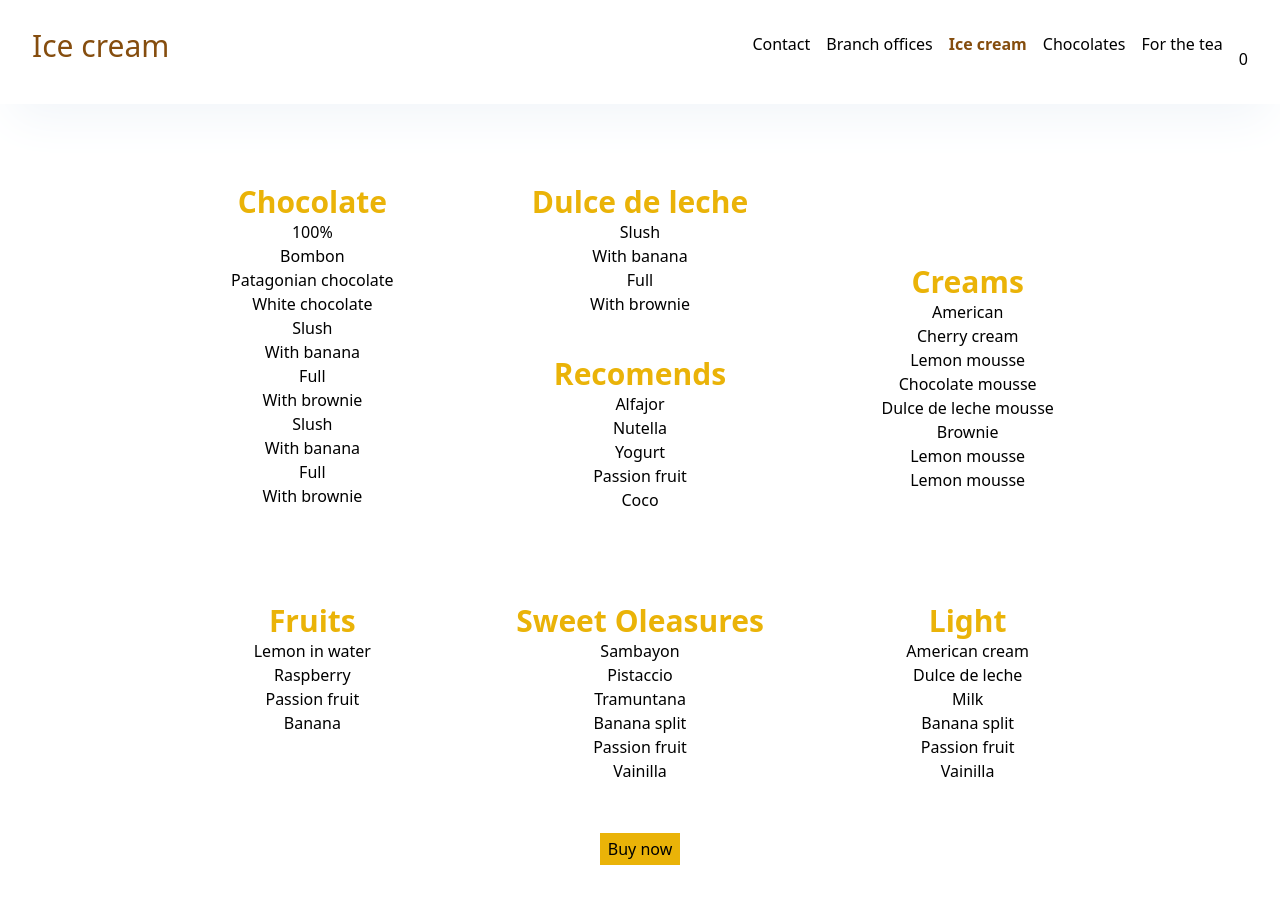
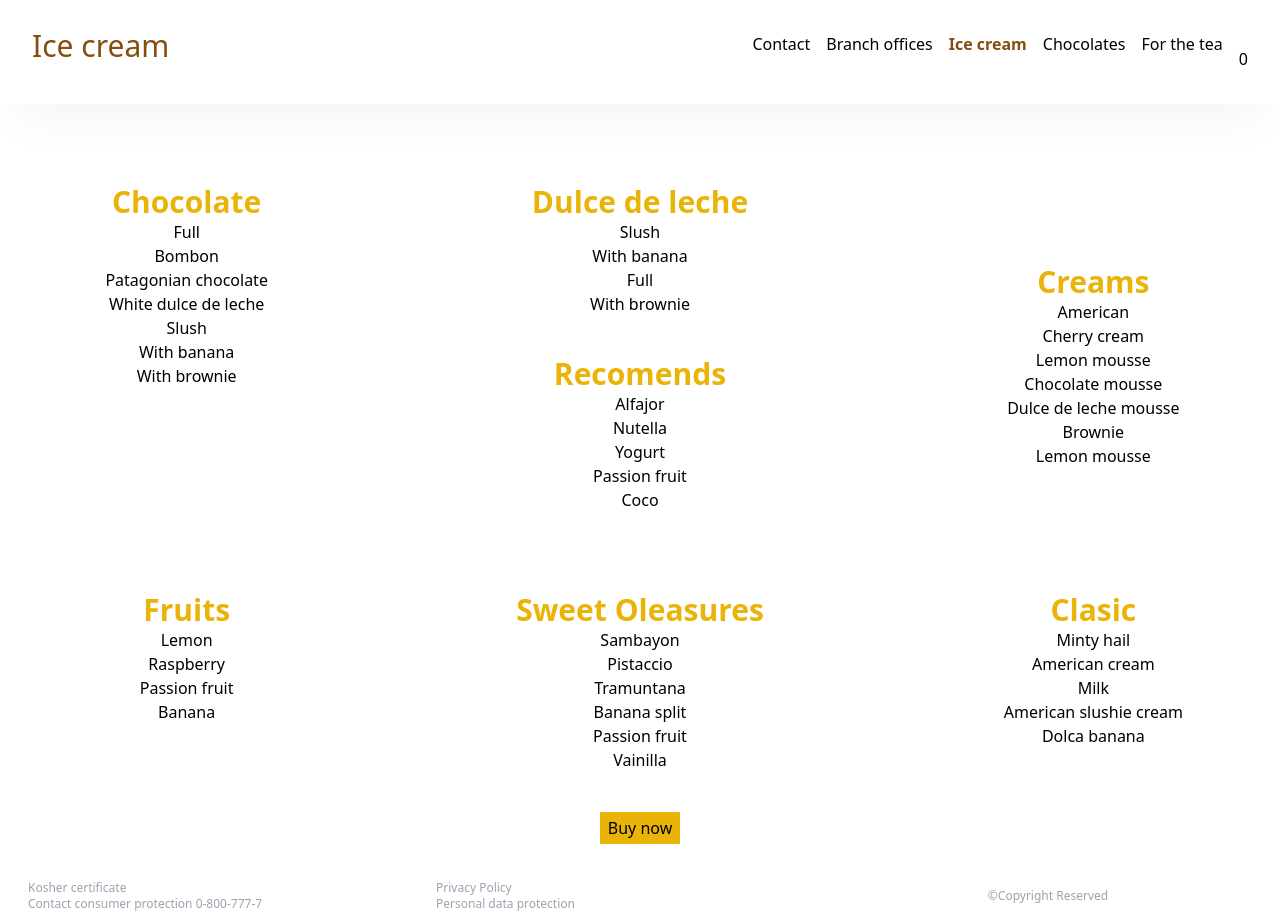
Before and after one commit to Githubmagali/icecream-shop, a Next.js app: page /iceCream in a window 1280 px wide. Built offline with nearby package versions, Linux system fonts and the light colour scheme.

Commit message:
change tastes

```diff
--- a/src/app/contact/page.jsx
+++ b/src/app/contact/page.jsx
@@ -1,7 +1,7 @@
 "use client"
 import { useState} from "react"
 import CustomAlert from '@/components/alert';
-
+import Footer from "@/components/footer";
 
 
 function ResendPage() {
@@ -95,6 +95,7 @@ function ResendPage() {
 
         </form>
       </section>
+      <Footer />
     </>
   )
 }
--- a/src/app/forTheTea/page.jsx
+++ b/src/app/forTheTea/page.jsx
@@ -1,17 +1,18 @@
 "use client"
 import { useCart } from "@/context/cartProvider"
 import { items } from '@/assets/offices'
+import Footer from "@/components/footer"
 
 
 
 function ForTheTea() {
 
-    const {addToCart, removeFromCart, getItemQuantity } = useCart()
+    const { addToCart, removeFromCart, getItemQuantity } = useCart()
 
 
     return (<>
         <h1 className="text-center text-5xl py-10">For the tea</h1>
-        <div className="flex items-center justify-center ">
+        <div className="flex flex-col items-center justify-center ">
             <div className="grid sm:gap-y-5 lg:grid-cols-8 text-center lg:px-20">
                 {items.map((item, index) => (<>
                     <img src={item.img}
@@ -29,8 +30,8 @@ function ForTheTea() {
                                 <button className="bg-gray-200 hover:bg-gray-300 px-2 rounded-full" onClick={() => removeFromCart(item.id)}>-</button>
                             </div>
 
-                        ): (
-                            <button  onClick={() => addToCart(item)}
+                        ) : (
+                            <button onClick={() => addToCart(item)}
                                 className={`lg:py-1 bg-gray-200 px-1 hover:bg-gray-300 rounded-md ${item.soldOut ? "hidden" : ""}`}>Add to Cart</button>
                         )
                         }
@@ -44,6 +45,9 @@ function ForTheTea() {
 
             </div>
         </div>
+
+        <Footer/>
+
     </>)
 }
 
--- a/src/app/iceCream/page.jsx
+++ b/src/app/iceCream/page.jsx
@@ -2,6 +2,8 @@
 import React, { useState } from 'react';
 import Link from 'next/link';
 import data from "@/assets/slider.json"
+import Footer from '@/components/footer';
+
 
 
 
@@ -18,7 +20,7 @@ function IceCream() {
     const fruits = data.fruits;
     const recomends = data.recomends;
     const sweetOleasures = data.sweetOleasures;
-    const light = data.light;
+    const clasic = data.clasic;
     const quantityIceCream = data.quantityIceCream;
 
     const handleBuyNowClick = () => {
@@ -28,8 +30,8 @@ function IceCream() {
 
 
 
-    return (
-        <div className="flex  justify-center h-screen pt-10">
+    return (<>
+        <div className="flex flex-col justify-center  pt-10">
             <div className="lg:grid lg:grid-cols-3  justify-center text-center gap-x-20">
 
                 <div className="col-span-1  sm:py-10">
@@ -74,8 +76,8 @@ function IceCream() {
                     ))}
                 </div>
                 <div className="col-span-1 sm:py-10">
-                    <h1 className="text-3xl font-bold text-yellow-500">Light</h1>
-                    {light.map((item, index) => (
+                    <h1 className="text-3xl font-bold text-yellow-500">Clasic</h1>
+                    {clasic.map((item, index) => (
                         <p key={index}>{item.name}</p>
 
                     ))}
@@ -96,11 +98,11 @@ function IceCream() {
                                     />
                                 </div>
                                 <div className='text-center'>
-                                    <p className="text-gray-500">{item.name}</p>
-                                    <p className="text-gray-500 ">${item.price}</p>
+                                    <p className="text-gray-500 pl-5">{item.name}</p>
+                                    <p className="text-gray-500 pb-2">${item.price}</p>
                                     <Link
-                                    className='bg-yellow-100 hover:bg-yellow-200 hover:text-white my-5 px-2 '
-                                     href={item.href} passHref>
+                                        className='bg-yellow-100 hover:bg-yellow-200 hover:text-white mb-10 px-2 '
+                                        href={item.href} passHref>
                                         Add cart
                                     </Link>
 
@@ -112,12 +114,13 @@ function IceCream() {
 
                     </>
                 )}
+
             </div>
 
+        </div>
+        <Footer />
 
-
-        </div>
-    )
+    </>)
 }
 
 export default IceCream
--- a/src/app/layout.tsx
+++ b/src/app/layout.tsx
@@ -3,6 +3,7 @@ import { Inter } from "next/font/google";
 import "./globals.css";
 import {CartProvider} from '@/context/cartProvider'
 import Navbar from '../components/navbar'
+
 
 const inter = Inter({ subsets: ["latin"] });
 
@@ -26,6 +27,7 @@ export default function RootLayout({
         </CartProvider>
         </body>
 
+
     </html>
   );
 }
--- a/src/app/swiper/page.jsx
+++ b/src/app/swiper/page.jsx
@@ -27,8 +27,8 @@ const items = [
     img:"/swiper-icecream-americano.png"
   },{
     id:6,
-    name:"Lemon pie",
-    img:"/lemon-pie.png"
+    name:"Bombon",
+    img:"/swiper-bombon.jpg"
   }
 ]
 
--- a/src/assets/slider.json
+++ b/src/assets/slider.json
@@ -1,17 +1,12 @@
 {
     "chocolate": [
-      {"id": 1, "name": "100%"},
+      {"id": 1, "name": "Full"},
       {"id": 2, "name": "Bombon"},
       {"id": 3, "name": "Patagonian chocolate"},
-      {"id": 4, "name": "White chocolate"},
+      {"id": 4, "name": "White dulce de leche"},
       {"id": 5, "name": "Slush"},
       {"id": 6, "name": "With banana"},
-      {"id": 7, "name": "Full"},
-      {"id": 8, "name": "With brownie"},
-      {"id": 9, "name": "Slush"},
-      {"id": 10, "name": "With banana"},
-      {"id": 11, "name": "Full"},
-      {"id": 12, "name": "With brownie"}
+      {"id": 7, "name": "With brownie"}
 
     ],
     "dulce": [
@@ -28,11 +23,10 @@
       {"id": 4, "name": "Chocolate mousse"},
       {"id": 5, "name": "Dulce de leche mousse"},
       {"id": 6, "name": "Brownie"},
-      {"id": 7, "name": "Lemon mousse"},
-      {"id": 8, "name": "Lemon mousse"}
+      {"id": 7, "name": "Lemon mousse"}
     ],
     "fruits":[
-        {"id": 1, "name": "Lemon in water"},
+        {"id": 1, "name": "Lemon"},
         {"id": 2, "name": "Raspberry"},
         {"id": 3, "name": "Passion fruit"},
         {"id": 4, "name": "Banana"}
@@ -54,18 +48,17 @@
         {"id": 6, "name": "Vainilla"}
 
       ],
-      "light": [
-        {"id": 1, "name": "American cream"},
-        {"id": 2, "name": "Dulce de leche"},
+      "clasic": [
+        {"id": 1, "name": "Minty hail"},
+        {"id": 2, "name": "American cream"},
         {"id": 3, "name": "Milk"},
-        {"id": 4, "name": "Banana split"},
-        {"id": 5, "name": "Passion fruit"},
-        {"id": 6, "name": "Vainilla"}
+        {"id": 4, "name": "American slushie cream"},
+        {"id": 5, "name": "Dolca banana"}
       ],
       "quantityIceCream": [
         {"id": 1, "name": "Ice cream 1 K", "price": 32, "img" : "icon-iceCream.png", "href":"/iceCream/oneK"},
-        {"id": 2, "name": "Icre cream 1/2", "price": 29, "img" : "1-2-iceCream.png", "href":"/iceCream/half"},
-        {"id": 3, "name": "Ice cream 1/4", "price": 32, "img" : "1-4-iceCream.png", "href":"/iceCream/quarter"}
+        {"id": 2, "name": "Icre cream 1/2", "price": 29, "img" : "icon-2-iceCream.png", "href":"/iceCream/half"},
+        {"id": 3, "name": "Ice cream 1/4", "price": 32, "img" : "icon-3-iceCream.png", "href":"/iceCream/quarter"}
 
       ]
 
--- a/src/components/footer.jsx
+++ b/src/components/footer.jsx
@@ -1,17 +1,22 @@
 function Footer() {
     return (
-        <div className="flex items-center justify-center py-4 px-5">
-            <div className="flex-1">
-            <p className="text-gray-400 sm:text-sm">Kosher certificate</p>
-            <p className="text-gray-400 sm:text-sm">Contact consumer protection 0-800-777-7</p>
+        <div className=" bottom-0 left-0 right-0 text-white p-2 ">
+            <div className=" flex items-center justify-center px-5">
+                <div className="flex-1">
+                    <p className="text-gray-400 text-xs">Kosher certificate</p>
+                    <p className="text-gray-400 text-xs">Contact consumer protection 0-800-777-7</p>
+                </div>
+                <div className="flex-1">
+                    <div />
+                    <p className="text-gray-400 text-xs">Privacy Policy</p>
+                    <p className="text-gray-400 text-xs">Personal data protection</p>
+                </div>
+                <div className="flex-1">
+                <p className="text-gray-400 flex items-center justify-center text-xs ">&#169;Copyright Reserved</p>
+                </div>
+
+
             </div>
-            <div className="flex-1">
-            <div/>
-            <p className="text-gray-400 sm:text-sm">Privacy Policy</p>
-            <p className="text-gray-400 sm:text-sm">Personal data protection</p>
-            </div>
-            <p className="flex items-center justify-center sm:text-sm">&#169;Copyright Reserved</p>
-
         </div>
     )
 }
```
Also changed, not shown: src/app/page.jsx (+2 -5 lines), public/icon-2-iceCream.png (added), public/icon-3-iceCream.png (added). Lines whose indentation alone changed are shown as unchanged.
